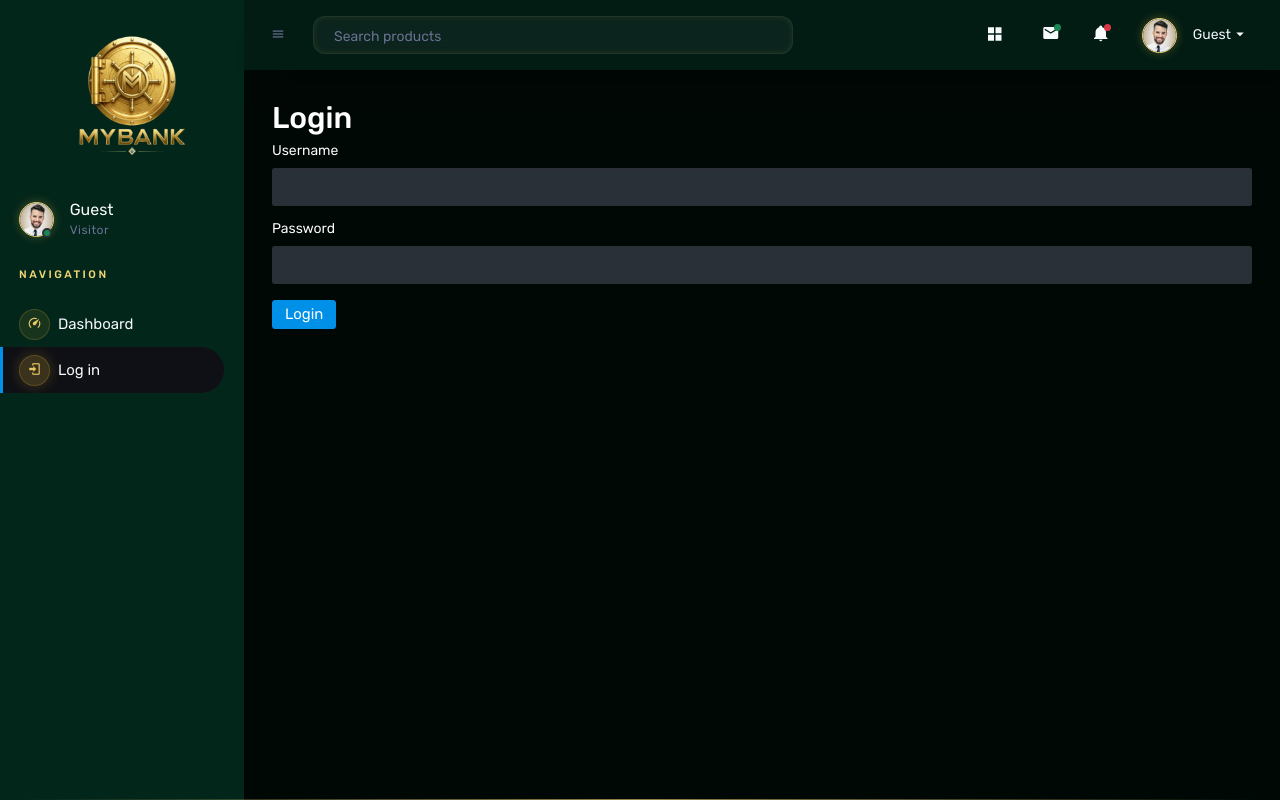
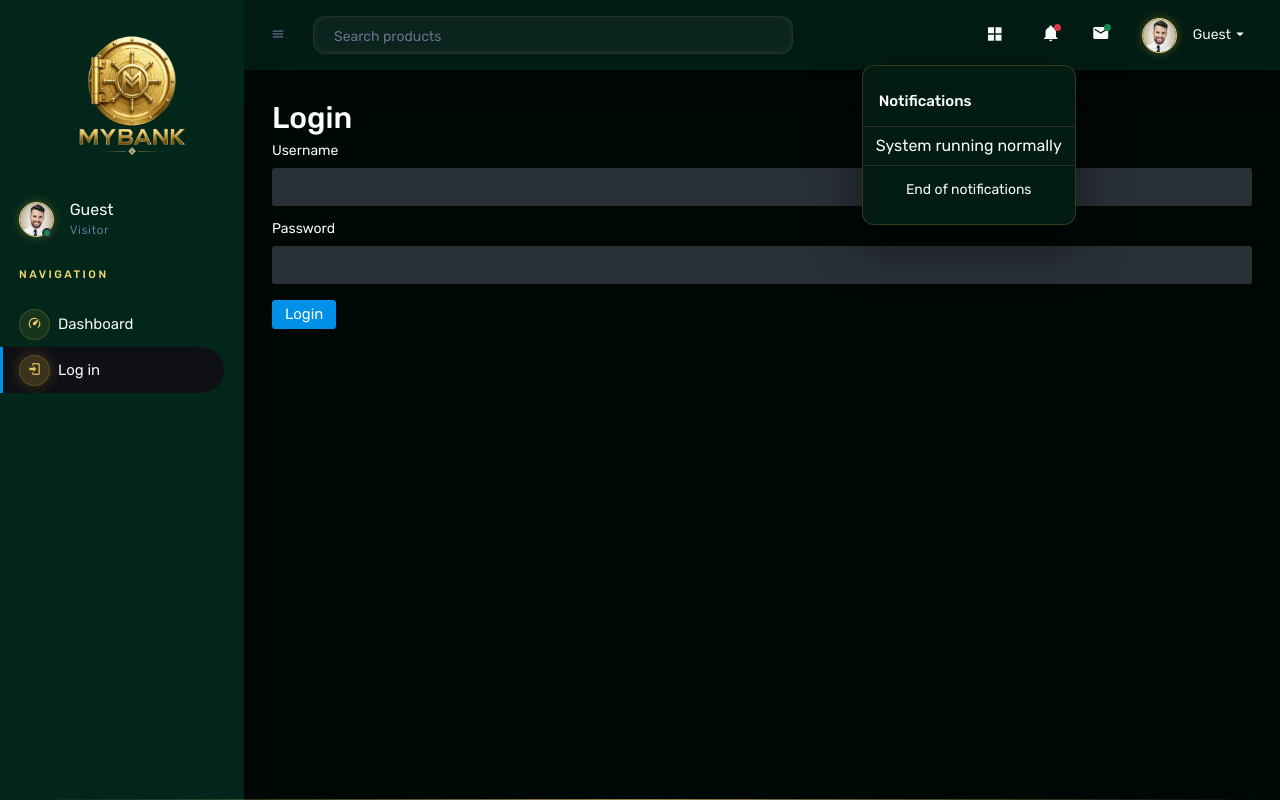
Before and after one commit to nninnie/Banksystem, an ASP.NET Core app: page /Login in a window 1280 px wide, after a click that opens the changed part. Run offline with ASP.NET Core 8, Linux system fonts and the light colour scheme; some libraries are stand-ins or nearby versions.

Commit message:
Navbar & Notifications: Förbättrad interaktion och styling
- Fixat meddelande‑ och notisdropdowns i navbaren
- Lagt till klickbara items med "dummy‑text" för fungerande flöde utan backend‑logik
- Implementerat enhetlig hover‑stil (guld + soft background) för hela navbaren
- Förbättrat login‑flödet så ett meddelande kan visas direkt vid inloggning
- Justerat visning av användarnamn och metadata i navbaren

```diff
--- a/Pages/Login.cshtml.cs
+++ b/Pages/Login.cshtml.cs
@@ -22,6 +22,8 @@ namespace BankApp.Pages
 
         public async Task<IActionResult> OnPostAsync()
         {
+            TempData["LastLoginTime"] = DateTime.Now.ToString("yyyy-MM-dd HH:mm");
+
             var result = await _signInManager.PasswordSignInAsync(
                 Input.Username,
                 Input.Password,
--- a/Pages/Shared/_Layout.cshtml
+++ b/Pages/Shared/_Layout.cshtml
@@ -166,6 +166,32 @@
                     <!-- NAVBAR ICONS -->
                     <ul class="navbar-nav navbar-nav-right">
 
+                        @{
+                            var nameNavbar = "Guest";
+                            if (User.Identity?.Name != null)
+                            {
+                                var rawNavbar = User.Identity.Name.Split('@')[0].Replace(".", " ");
+                                nameNavbar = System.Globalization.CultureInfo.CurrentCulture.TextInfo.ToTitleCase(rawNavbar);
+                            }
+                        }
+
+                        @{
+                            var notifications = new List<string>();
+
+                            if (TempData["NewCustomer"] != null)
+                                notifications.Add("New customer registered");
+
+                            if (TempData["LargeWithdrawal"] != null)
+                                notifications.Add("Large withdrawal detected");
+
+                            if (TempData["TransferCompleted"] != null)
+                                notifications.Add("Transfer completed");
+
+                            notifications.Add("System running normally");
+                        }
+
+
+
                         <li class="nav-item nav-settings d-none d-lg-block">
                             <button type="button"
                                     id="app-launcher-btn"
@@ -177,33 +203,58 @@
                             </button>
                         </li>
 
+                        <li class="nav-item dropdown border-left">
+                            <a class="nav-link count-indicator dropdown-toggle" id="notificationDropdown" href="#" data-bs-toggle="dropdown">
+                                <i class="mdi mdi-bell icon-white"></i>
+                                <span class="count bg-danger"></span>
+                            </a>
+
+                            <div class="dropdown-menu dropdown-menu-right navbar-dropdown" aria-labelledby="notificationDropdown">
+                                <h6 class="p-3 mb-0">Notifications</h6>
+                                <div class="dropdown-divider"></div>
+
+                                @foreach (var note in notifications)
+                                {
+                                    <a class="dropdown-item">
+                                        @note
+                                    </a>
+                                }
+
+                                <div class="dropdown-divider"></div>
+                                <p class="p-3 mb-0 text-center">End of notifications</p>
+                            </div>
+                        </li>
 
                         <li class="nav-item dropdown border-left">
                             <a class="nav-link count-indicator dropdown-toggle" id="messageDropdown" href="#" data-bs-toggle="dropdown">
                                 <i class="mdi mdi-email icon-white"></i>
                                 <span class="count bg-success"></span>
                             </a>
+
+                            <div class="dropdown-menu dropdown-menu-right navbar-dropdown" aria-labelledby="messageDropdown">
+                                <h6 class="p-3 mb-0">Messages</h6>
+                                <div class="dropdown-divider"></div>
+
+                                <a class="dropdown-item">
+                                    <i class="mdi mdi-email-open text-info me-2"></i>
+                                    Welcome back, @nameNavbar!
+                                </a>
+
+                                <a class="dropdown-item">
+                                    <i class="mdi mdi-clock-outline text-secondary me-2"></i>
+                                    Last login: @(TempData["LastLoginTime"] ?? "No previous login")
+                                </a>
+
+                                <div class="dropdown-divider"></div>
+                                <p class="p-3 mb-0 text-center">End of messages</p>
+                            </div>
                         </li>
 
-                        <li class="nav-item dropdown border-left">
-                            <a class="nav-link count-indicator dropdown-toggle" id="notificationDropdown" href="#" data-bs-toggle="dropdown">
-                                <i class="mdi mdi-bell icon-white"></i>
-                                <span class="count bg-danger"></span>
-                            </a>
-                        </li>
 
                         <li class="nav-item dropdown">
                             <a class="nav-link" id="profileDropdown" href="#" data-bs-toggle="dropdown">
                                 <div class="navbar-profile">
                                     <img class="img-xs rounded-circle" src="~/images/faces/face16.jpg" alt="">
-                                    @{
-                                        var nameNavbar = "Guest";
-                                        if (User.Identity?.Name != null)
-                                        {
-                                            var rawNavbar = User.Identity.Name.Split('@')[0].Replace(".", " ");
-                                            nameNavbar = System.Globalization.CultureInfo.CurrentCulture.TextInfo.ToTitleCase(rawNavbar);
-                                        }
-                                    }
                                     <p class="mb-0 d-none d-sm-block navbar-profile-name">@nameNavbar</p>
                                     <i class="mdi mdi-menu-down d-none d-sm-block"></i>
                                 </div>
@@ -304,6 +355,8 @@
     <script src="~/js/misc.js"></script>
     <script src="~/js/settings.js"></script>
     <script src="~/js/todolist.js"></script>
+
+    <!-- My javascript -->
     <script src="~/my-js/script.js"></script>
 
     @await RenderSectionAsync("Scripts", required: false)
--- a/wwwroot/my-css/style.css
+++ b/wwwroot/my-css/style.css
@@ -265,6 +265,8 @@ html body .navbar .navbar-menu-wrapper {
 
     .navbar .dropdown-menu .dropdown-item:hover {
         color: var(--gold) !important;
+        background: rgba(242, 214, 117, 0.08) !important;
+        border-radius: 6px;
     }
 
 .navbar .dropdown-menu .dropdown-item:hover i {
@@ -279,6 +281,8 @@ html body .navbar .navbar-menu-wrapper {
 
     .navbar .navbar-menu-wrapper i:hover {
         color: var(--gold) !important;
+        background: rgba(242, 214, 117, 0.08) !important;
+        border-radius: 6px;
     }
 
 
@@ -330,6 +334,7 @@ html body .navbar .navbar-menu-wrapper {
         color: var(--gold);
         background: rgba(242, 214, 117, 0.08);
     }
+
 
 
 /* ==========================================================
```
Also changed, not shown: wwwroot/my-js/script.js (+40 -0 lines). Lines whose indentation alone changed are shown as unchanged.
